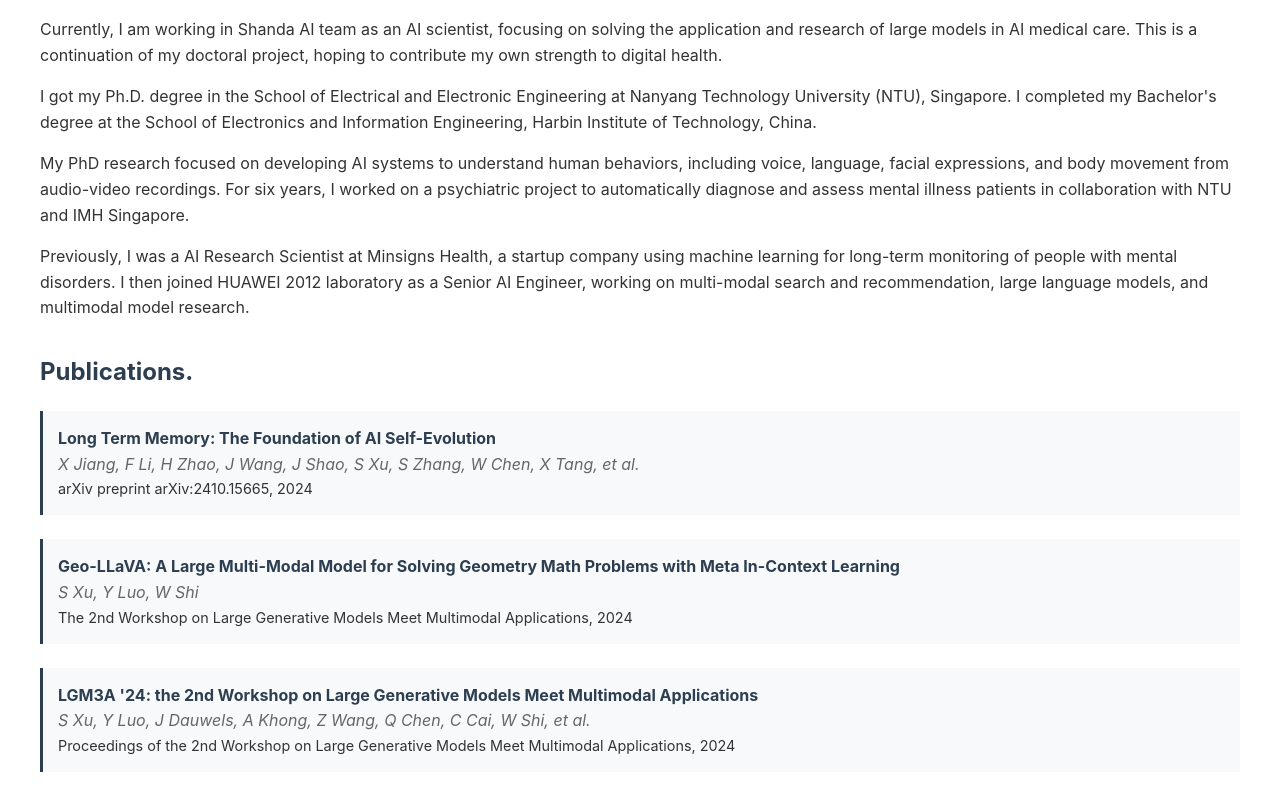
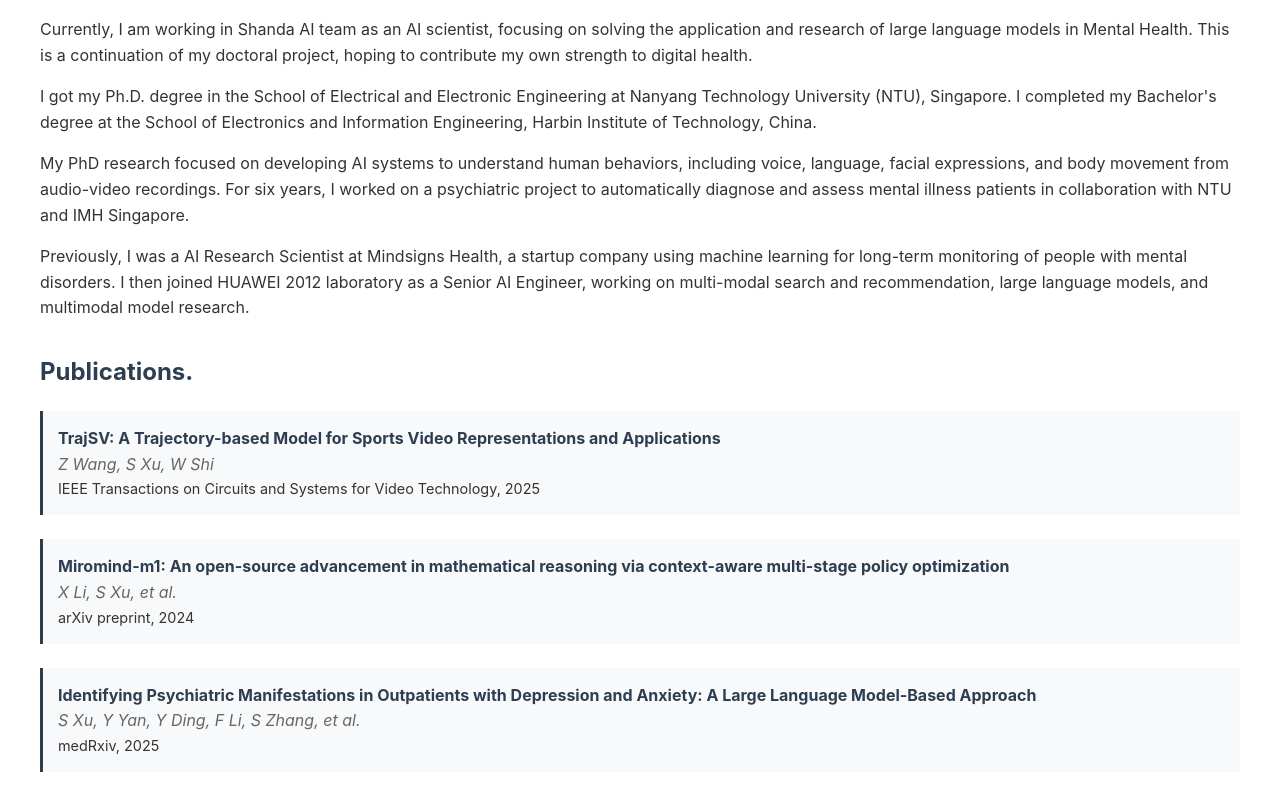
Before and after one commit to Xu-Shihao/about_me, a plain HTML site: page index.html in a window 1280 px wide. Shown: the part 417-1211 px from the top of the page. Drawn offline with Linux system fonts and the light colour scheme.

Commit message:
update publications

```diff
--- a/index.html
+++ b/index.html
@@ -142,7 +142,7 @@
             <img src="./doc/me.jpg" alt="Shihao Xu" class="profile-image">
             <div class="profile-info">
                 <h1>Shihao Xu (徐诗皓)</h1>
-                <p>Currently: AI Scientist @ Shanda Theta AI</p>
+                <p>Currently: AI Scientist @ Shanda AI</p>
                 <p>Location: Singapore/US/China </p>
                 <p>Email: xush0019@ntu.edu.sg</p>
                 <div class="social-links">
@@ -154,6 +154,7 @@
             <div class="interests">
                 <h3>My interests:</h3>
                 <ul>
+                    <li>Generative AI</li>
                     <li>Digital healthcare AI</li>
                     <li>Social signal processing</li>
                     <li>Multimodal AI</li>
@@ -164,21 +165,41 @@
 
         <section id="about">
             <h2>About me.</h2>
-            <p>Currently, I am working in Shanda AI team as an AI scientist, focusing on solving the application and research of large models in AI medical care. This is a continuation of my doctoral project, hoping to contribute my own strength to digital health.</p>
+            <p>Currently, I am working in Shanda AI team as an AI scientist, focusing on solving the application and research of large language models in Mental Health. This is a continuation of my doctoral project, hoping to contribute my own strength to digital health.</p>
 
             <p>I got my Ph.D. degree in the School of Electrical and Electronic Engineering at Nanyang Technology University (NTU), Singapore. I completed my Bachelor's degree at the School of Electronics and Information Engineering, Harbin Institute of Technology, China.</p>
 
             <p>My PhD research focused on developing AI systems to understand human behaviors, including voice, language, facial expressions, and body movement from audio-video recordings. For six years, I worked on a psychiatric project to automatically diagnose and assess mental illness patients in collaboration with NTU and IMH Singapore.</p>
 
-            <p>Previously, I was a AI Research Scientist at Minsigns Health, a startup company using machine learning for long-term monitoring of people with mental disorders. I then joined HUAWEI 2012 laboratory as a Senior AI Engineer, working on multi-modal search and recommendation, large language models, and multimodal model research.</p>
+            <p>Previously, I was a AI Research Scientist at Mindsigns Health, a startup company using machine learning for long-term monitoring of people with mental disorders. I then joined HUAWEI 2012 laboratory as a Senior AI Engineer, working on multi-modal search and recommendation, large language models, and multimodal model research.</p>
         </section>
 
         <section id="publications">
             <h2>Publications.</h2>
+
+            <div class="publication">
+                <div class="publication-title">TrajSV: A Trajectory-based Model for Sports Video Representations and Applications</div>
+                <div class="publication-authors">Z Wang, S Xu, W Shi</div>
+                <div class="publication-venue">IEEE Transactions on Circuits and Systems for Video Technology, 2025</div>
+            </div>
+
+
+            <div class="publication">
+                <div class="publication-title">Miromind-m1: An open-source advancement in mathematical reasoning via context-aware multi-stage policy optimization</div>
+                <div class="publication-authors">X Li, S Xu, et al.</div>
+                <div class="publication-venue">arXiv preprint, 2024</div>
+            </div>
+
+            <div class="publication">
+                <div class="publication-title">Identifying Psychiatric Manifestations in Outpatients with Depression and Anxiety: A Large Language Model-Based Approach</div>
+                <div class="publication-authors">S Xu, Y Yan, Y Ding, F Li, S Zhang, et al.</div>
+                <div class="publication-venue"> medRxiv, 2025</div>
+            </div>
+
             <div class="publication">
                 <div class="publication-title">Long Term Memory: The Foundation of AI Self-Evolution</div>
                 <div class="publication-authors">X Jiang, F Li, H Zhao, J Wang, J Shao, S Xu, S Zhang, W Chen, X Tang, et al.</div>
-                <div class="publication-venue">arXiv preprint arXiv:2410.15665, 2024</div>
+                <div class="publication-venue">arXiv preprint, 2024</div>
             </div>
 
             <div class="publication">
```
